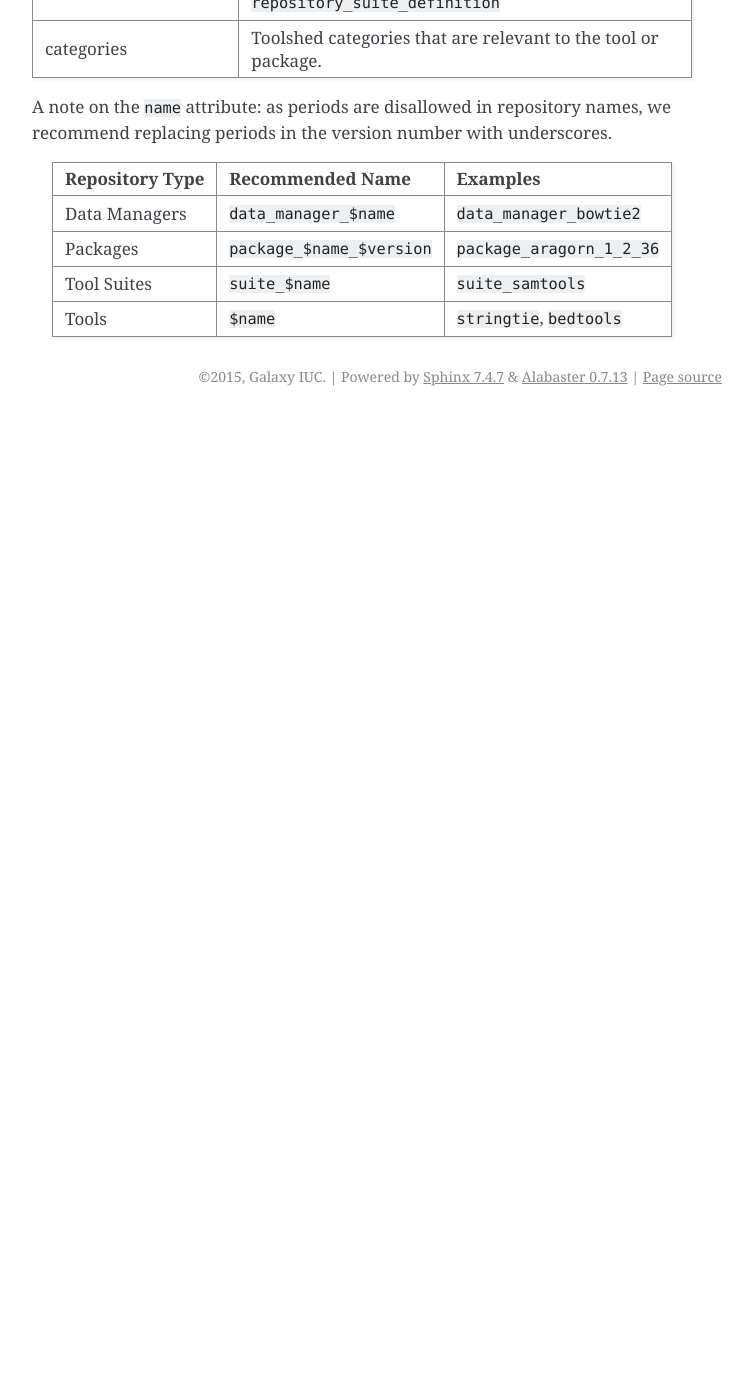
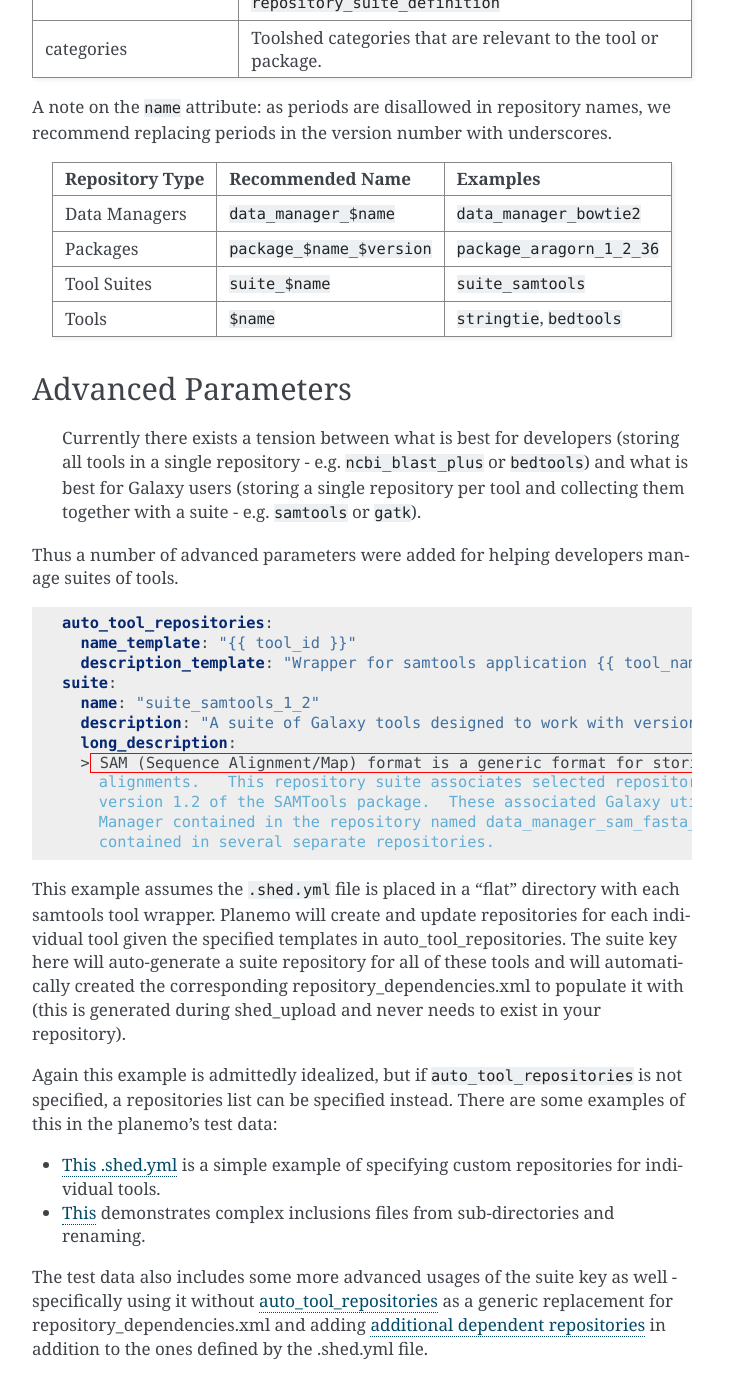
Before and after one commit to galaxy-iuc/standards, a Sphinx documentation site: the page built from docs/best_practices/shed_yml.rst, in a window 1280 px wide and 1400 px high, scrolled down 975 px. Shown: the whole window, without its empty margins (388-1140 px from the left). Built offline with Sphinx 7.4.7, drawn with Linux system fonts in a browser that asks for light colours; before the commit the page ends 1391 px from its top, so only the background shows below that; some of the changed text lies outside the part shown.

Commit message:
Fixes #6
@jmchilton is listed as author as it is taken from another one of his famous
documentation-style PRs which are created in lieu of actual documentation. (automodule:: doesn't count ;))

```diff
--- a/docs/best_practices/shed_yml.rst
+++ b/docs/best_practices/shed_yml.rst
@@ -55,3 +55,48 @@ A note on the ``name`` attribute: as periods are disallowed in repository names,
 +-----------------------+-----------------------------+-----------------------------+
 | Tools                 | ``$name``                   | ``stringtie``, ``bedtools`` |
 +-----------------------+-----------------------------+-----------------------------+
+
+Advanced Parameters
+-------------------
+
+    Currently there exists a tension between what is best for developers (storing all tools in a
+    single repository - e.g. ``ncbi_blast_plus`` or ``bedtools``) and what is best for Galaxy users (storing
+    a single repository per tool and collecting them together with a suite - e.g. ``samtools`` or ``gatk``).
+
+Thus a number of advanced parameters were added for helping developers manage suites of tools.
+
+.. code:: yaml
+
+    auto_tool_repositories:
+      name_template: "{{ tool_id }}"
+      description_template: "Wrapper for samtools application {{ tool_name }}."
+    suite:
+      name: "suite_samtools_1_2"
+      description: "A suite of Galaxy tools designed to work with version 1.2 of the SAMtools package."
+      long_description:
+      > SAM (Sequence Alignment/Map) format is a generic format for storing large nucleotide sequence
+        alignments.   This repository suite associates selected repositories containing Galaxy utilities that require
+        version 1.2 of the SAMTools package.  These associated Galaxy utilities consist of a Galaxy Data
+        Manager contained in the repository named data_manager_sam_fasta_index_builder and Galaxy tools
+        contained in several separate repositories.
+
+This example assumes the ``.shed.yml`` file is placed in a "flat" directory with each samtools tool
+wrapper. Planemo will create and update repositories for each individual tool given the specified
+templates in auto_tool_repositories. The suite key here will auto-generate a suite repository for
+all of these tools and will automatically created the corresponding repository_dependencies.xml to
+populate it with (this is generated during shed_upload and never needs to exist in your repository).
+
+Again this example is admittedly idealized, but if ``auto_tool_repositories`` is
+not specified, a repositories list can be specified instead. There are some
+examples of this in the planemo's test data:
+
+-  `This .shed.yml <https://github.com/galaxyproject/planemo/blob/master/tests/data/repos/multi_repos_flat_configured/.shed.yml>`__
+   is a simple example of specifying custom repositories for individual tools.
+-  `This <https://github.com/galaxyproject/planemo/blob/master/tests/data/repos/multi_repos_flat_configured_complex/.shed.yml>`__
+   demonstrates complex inclusions files from sub-directories and renaming.
+
+The test data also includes some more advanced usages of the suite key as well - specifically using
+it without `auto_tool_repositories <https://github.com/galaxyproject/planemo/blob/master/tests/data/repos/suite_auto/.shed.yml>`__
+as a generic replacement for repository_dependencies.xml and adding `additional dependent
+repositories <https://github.com/galaxyproejct/planemo/blob/master/tests/data/repos/multi_repos_flat_flag_suite/.shed.yml>`__
+in addition to the ones defined by the .shed.yml file.
```
